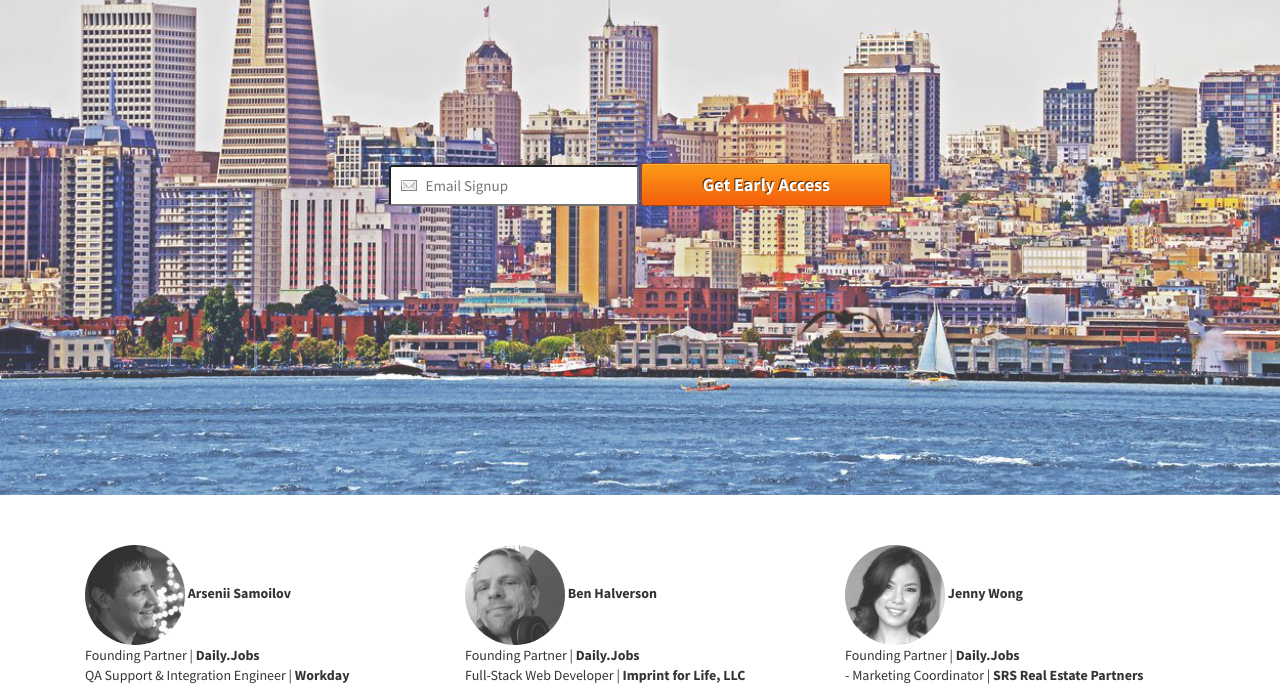
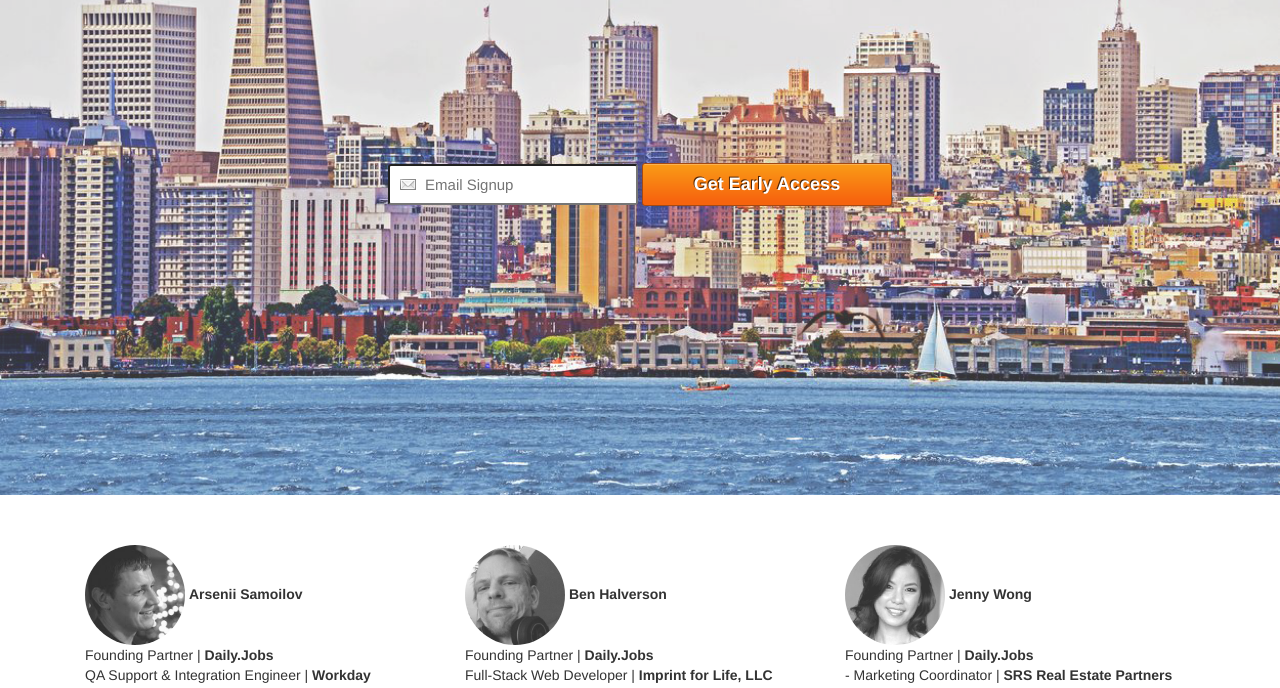
Before and after one commit to benhalverson/daily.jobs, a plain HTML site: page index.html in a window 1280 px wide. Shown: the part 305-993 px from the top of the page. Drawn offline with nearby package versions, Linux system fonts and the light colour scheme.

Commit message:
updated font-family

```diff
--- a/css/stylish-portfolio.css
+++ b/css/stylish-portfolio.css
@@ -13,7 +13,7 @@ body {
 }
 
 body {
-    font-family: "Source Sans Pro","Helvetica Neue",Helvetica,Arial,sans-serif;
+    font-family: 'Franklin Gothic Medium', 'Franklin Gothic', 'ITC Franklin Gothic', Arial, sans-serif;
 }
 
 .text-vertical-center {
```
